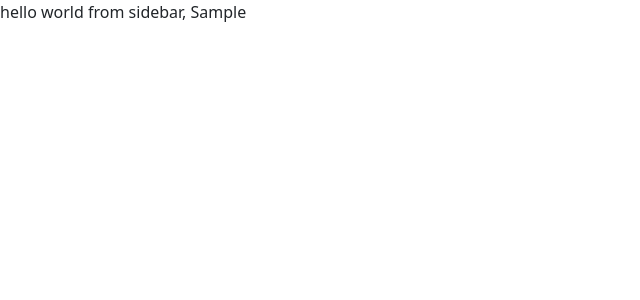
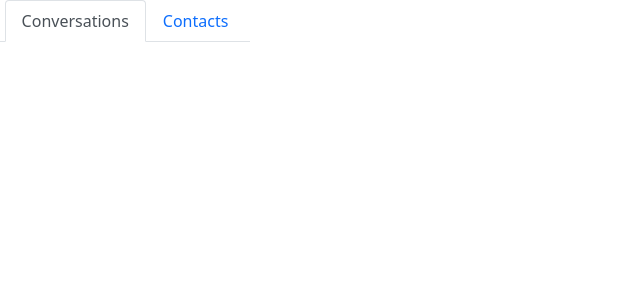
Before and after one commit to Karsenh/React-Messaging-App, a React (Create React App) app in the folder client/: page / in a window 1280 px wide. Both pictures are taken after typing "Sample" into the empty fields and a click on the button "Login". Shown: the top 300 px of the page, without its empty margins (0-640 px from the left). Built offline with nearby package versions, Linux system fonts and the light colour scheme.

Commit message:
Added Sidebar Nav links as tabs with 'conversations' as default

```diff
--- a/client/src/components/Sidebar.js
+++ b/client/src/components/Sidebar.js
@@ -1,5 +1,24 @@
-import React, { useEffect } from 'react';
+import React, { useEffec, useState } from 'react';
+import { Tab, Nav } from 'react-bootstrap';
+
+const CONVERSATIONS_KEY = 'conversations';
+const CONTACTS_KEY = 'contacts';
 
 export default function Sidebar({ id }) {
-  return <div>hello world from sidebar, {id}</div>;
+  const [activeKey, setActiveKey] = useState('conversations');
+
+  return (
+    <div style={{ width: '250px' }} className='d-flex flex-column'>
+      <Tab.Container activeKey={activeKey} onSelect={setActiveKey}>
+        <Nav variant='tabs' className='justify-content-center'>
+          <Nav.Item>
+            <Nav.Link eventKey={CONVERSATIONS_KEY}>Conversations</Nav.Link>
+          </Nav.Item>
+          <Nav.Item>
+            <Nav.Link eventKey={CONTACTS_KEY}>Contacts</Nav.Link>
+          </Nav.Item>
+        </Nav>
+      </Tab.Container>
+    </div>
+  );
 }
```
